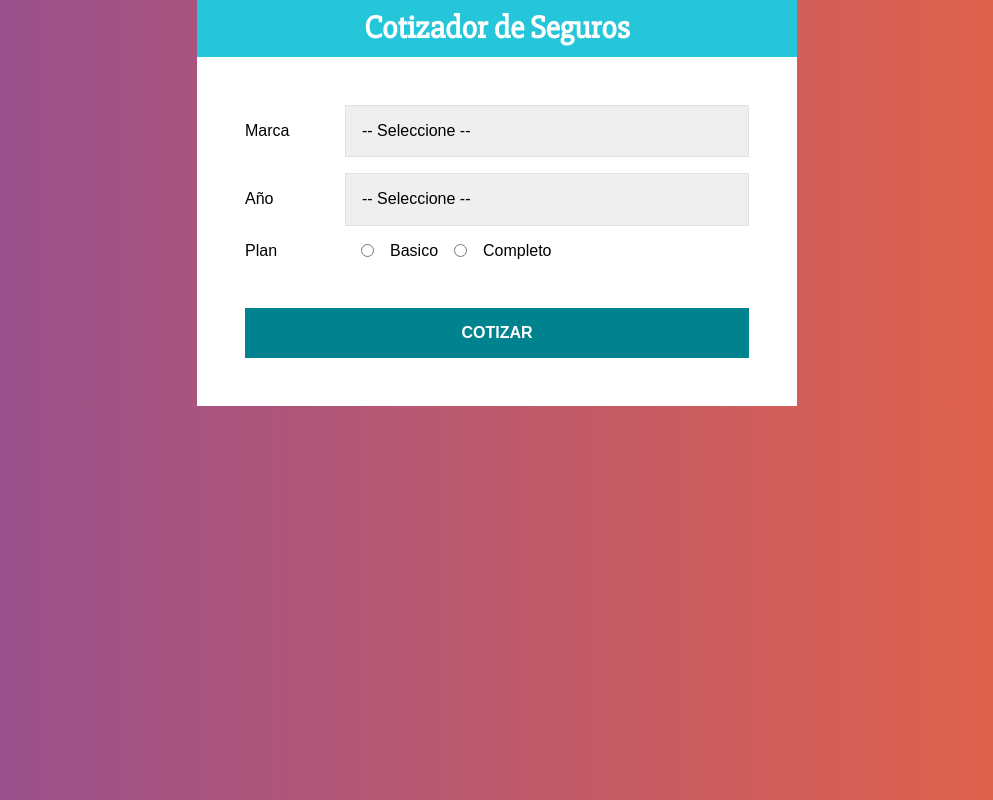
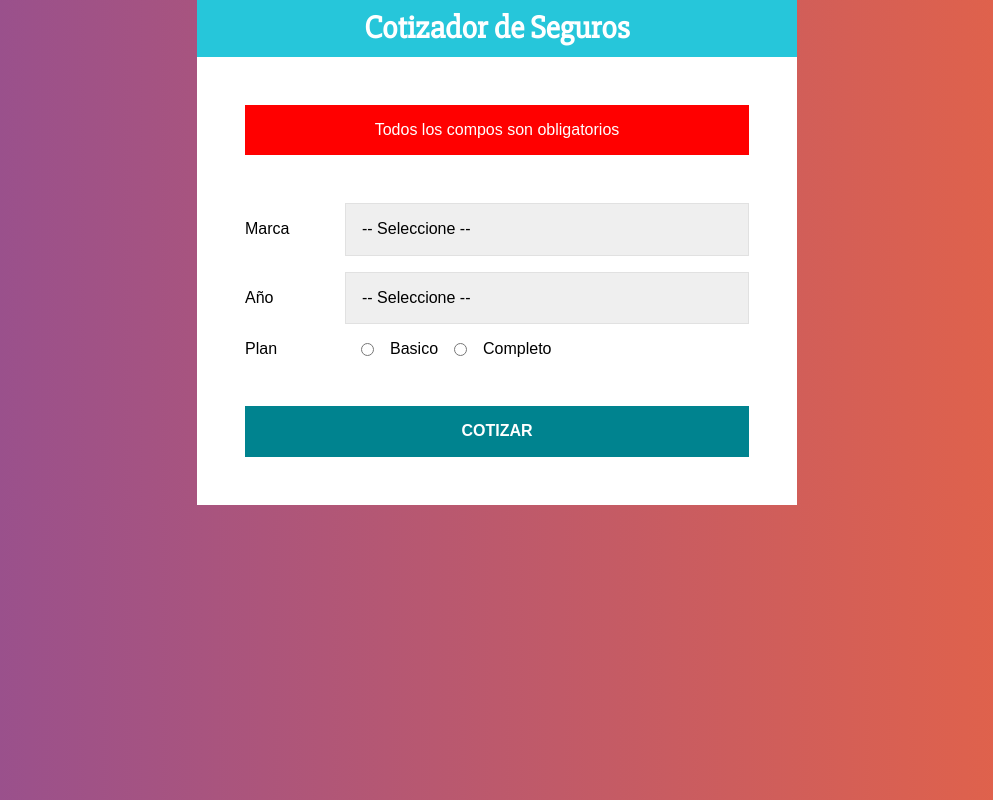
Before and after one commit to franmurillo94/React-Cotizador, a React (Create React App) app: page / in a window 1280 px wide. Both pictures are taken after a click on the button "COTIZAR". Shown: the whole page, without its empty margins (143-1136 px from the left). Built offline with nearby package versions, Linux system fonts and the light colour scheme.

Commit message:
validacion formulario | datos del form

```diff
--- a/src/components/Formulario.js
+++ b/src/components/Formulario.js
@@ -1,4 +1,4 @@
-import React from 'react';
+import React, { useState } from 'react';
 import styled from '@emotion/styled';
 
 const Campo = styled.div`
@@ -37,12 +37,73 @@
     }
 `;
 
+const Error = styled.div`
+    background-color: red;
+    color: white;
+    padding: 1rem;
+    width: 100%;
+    text-align: center;
+    margin-bottom: 2rem;
+`;
+
 const Formulario = () => {
+
+    const [ datos, guardarDatos ] = useState({
+        marca: '',
+        year: '',
+        plan: ''
+    });
+    const [ error, guardarError ] = useState(false);
+
+    // extraer los valores del state
+    const { marca, year, plan } = datos;
+
+    // leer los datos del formulario y colocarlos en el state
+    const obtenerInformacion = e => {
+        guardarDatos({
+            ...datos,
+            [e.target.name] : e.target.value
+        })
+    }
+
+    // cuando del usuario presiona submit
+    const cotizarSeguro = e => {
+        e.preventDefault();
+
+        if(marca.trim() === '' || year.trim() === '' || plan.trim() === '') {
+            guardarError(true);
+            return;
+        }
+
+        guardarError(false);
+
+        // obtener la diferencia de años
+
+        // por cada año hay que restar el 3%
+
+        // Americano 15%
+        // Asiatico 5%
+        // Europeo 30%
+
+        // Basico 20%
+        // Completo 50%
+
+        // Total
+
+    }
+
     return (
-        <form>
+        <form
+            onSubmit={cotizarSeguro}
+        >
+            { error ? <Campo><Error>Todos los compos son obligatorios</Error></Campo> : null}
             <Campo>
                 <Label>Marca</Label>
-                <Select>
+                <Select
+                    name="marca"
+                    value={marca}
+                    onChange={obtenerInformacion}
+                >
                     <option value="">-- Seleccione --</option>
                     <option value="americano">Americano</option>
                     <option value="europeo">Europeo</option>
@@ -51,7 +112,11 @@
             </Campo>
             <Campo>
                 <Label>Año</Label>
-                <Select>
+                <Select
+                    name="year"
+                    value={year}
+                    onChange={obtenerInformacion}
+                >
                     <option value="">-- Seleccione --</option>
                     <option value="2021">2021</option>
                     <option value="2020">2020</option>
@@ -71,14 +136,18 @@
                     type="radio"
                     name="plan"
                     value="basico"
+                    checked={plan === "basico"}
+                    onChange={obtenerInformacion}
                 /> Basico
                 <InputRadio
                     type="radio"
                     name="plan"
                     value="completo"
+                    checked={plan === "completo"}
+                    onChange={obtenerInformacion}
                 /> Completo
             </Campo>
-            <Boton type="button">Cotizar</Boton>
+            <Boton type="submit">Cotizar</Boton>
         </form>
      );
 }
```
